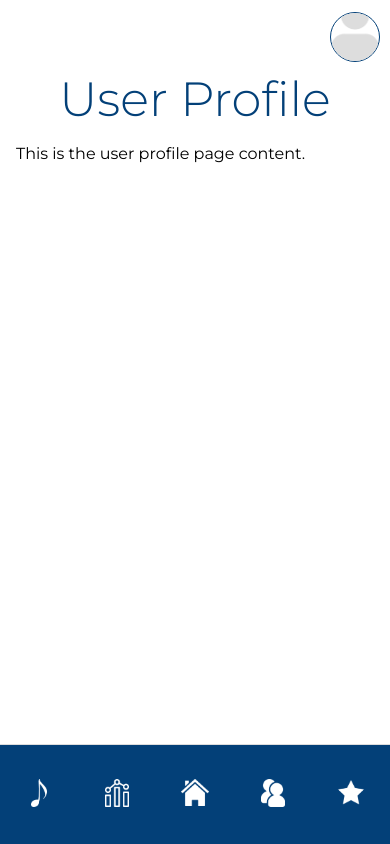
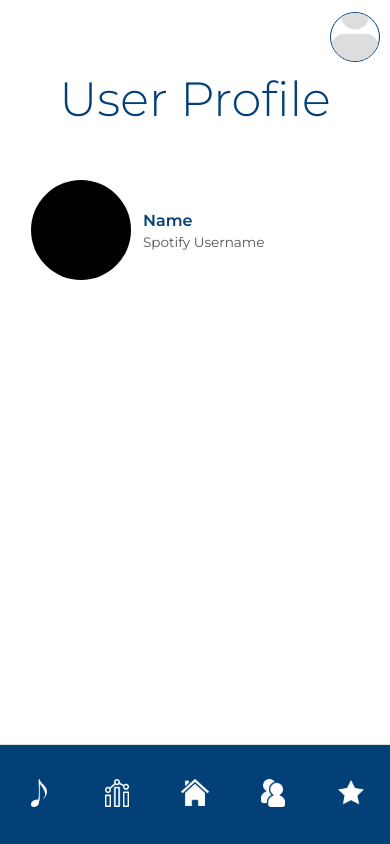
Before and after one commit to 21vincentchu/spotify-music-app, a React (Create React App) app in the folder frontend/reverb-client/: page /profile in a window 390 px wide. Built offline with nearby package versions, Linux system fonts and the light colour scheme; no server answers.

Commit message:
Editing Mobile Layouts

```diff
--- a/frontend/reverb-client/src/pages/mobile/HomeMobile.js
+++ b/frontend/reverb-client/src/pages/mobile/HomeMobile.js
@@ -11,7 +11,7 @@ const HomeMobile = () => {
         {/* ===== Featured Recommendations ===== */}
         <div className="scroll-section">
             <section className="home-featured">
-                      <h2>Featured Stats</h2>
+                      <h2>Top Songs</h2>
                       <p className="subtext">Songs You've Been Loving</p>
 
                       <div className="grid-wrapper">
@@ -92,8 +92,85 @@ const HomeMobile = () => {
 
         <div className="scroll-section">
             <section className="home-featured">
-                      <h2>Featured Reccomendations</h2>
+                      <h2>Featured Recomendations</h2>
                       <p className="subtext">Your friends want you to listen to...</p>
+
+                      <div className="grid-wrapper">
+                        <div className="responsive-grid">
+                          <div className="song-info-box">
+                            <div className="circle"></div>
+                            <div className="song-text">
+                              <p className="song-title">Lost in Japan</p>
+                              <p className="song-artist">Shawn Mendes</p>
+                              <p className="song-genre">Pop</p>
+                            </div>
+                          </div>
+
+                          <div className="song-info-box">
+                            <div className="circle"></div>
+                            <div className="song-text">
+                              <p className="song-title">Levitating</p>
+                              <p className="song-artist">Dua Lipa</p>
+                              <p className="song-genre">Dance</p>
+                            </div>
+                          </div>
+                          <div className="song-info-box">
+                            <div className="circle"></div>
+                            <div className="song-text">
+                              <p className="song-title">Heat Waves</p>
+                              <p className="song-artist">Glass Animals</p>
+                              <p className="song-genre">Indie Pop</p>
+                            </div>
+                          </div>
+                          <div className="song-info-box">
+                            <div className="circle"></div>
+                            <div className="song-text">
+                              <p className="song-title">Heat Waves</p>
+                              <p className="song-artist">Glass Animals</p>
+                              <p className="song-genre">Indie Pop</p>
+                            </div>
+                          </div>
+                          <div className="song-info-box">
+                            <div className="circle"></div>
+                            <div className="song-text">
+                              <p className="song-title">Levitating</p>
+                              <p className="song-artist">Dua Lipa</p>
+                              <p className="song-genre">Dance</p>
+                            </div>
+                          </div>
+                          <div className="song-info-box">
+                            <div className="circle"></div>
+                            <div className="song-text">
+                              <p className="song-title">Levitating</p>
+                              <p className="song-artist">Dua Lipa</p>
+                              <p className="song-genre">Dance</p>
+                            </div>
+                          </div>
+                          <div className="song-info-box">
+                            <div className="circle"></div>
+                            <div className="song-text">
+                              <p className="song-title">Levitating</p>
+                              <p className="song-artist">Dua Lipa</p>
+                              <p className="song-genre">Dance</p>
+                            </div>
+                          </div>
+                          <div className="song-info-box">
+                            <div className="circle"></div>
+                            <div className="song-text">
+                              <p className="song-title">Levitating</p>
+                              <p className="song-artist">Dua Lipa</p>
+                              <p className="song-genre">Dance</p>
+                            </div>
+                          </div>
+                        </div>
+                      </div>
+                    </section>
+
+        </div>
+        <div className="scroll-section">
+            <section className="home-featured">
+                      <h2>Recent Statistics</h2>
+                      <p className="subtext">Your Featured Trends</p>
 
                       <div className="grid-wrapper">
                         <div className="responsive-grid">
--- a/frontend/reverb-client/src/pages/shared/UserPage.js
+++ b/frontend/reverb-client/src/pages/shared/UserPage.js
@@ -2,7 +2,13 @@ function UserPage() {
     return (
     <div>
         <h1>User Profile</h1>
-        <p>This is the user profile page content.</p>
+        <div className="user-info-box">
+                            <div className="circle"></div>
+                            <div className="profile-info">
+                              <p className="user-name">Name</p>
+                              <p className="spotify-user-name">Spotify Username</p>
+                            </div>
+                          </div>
     </div>
     );
 }
--- a/frontend/reverb-client/src/styles/Mobile.css
+++ b/frontend/reverb-client/src/styles/Mobile.css
@@ -8,6 +8,47 @@
   background-color: #ffffff;
   overflow: hidden;
 }
+
+/* User Profile */
+.user-info-box {
+  display: flex;
+  align-items: center;
+  gap: 12px;
+  padding: 40px 15px;
+  border-radius: 0px;
+}
+
+.user-info-box .circle {
+  flex-shrink: 0;
+  width: 100px;
+  height: 100px;
+  border-radius: 50%;
+  background-color: #000;
+}
+
+.profile-info {
+  display: flex;
+  flex-direction: column;
+  justify-content: center;
+  overflow: hidden;
+}
+
+.user-name {
+  font-weight: 600;
+  font-size: 1rem;
+  margin: 0 0 4px 0;
+  color: #034078;
+  white-space: nowrap;
+  overflow: hidden;
+  text-overflow: ellipsis;
+}
+
+.spotify-user-name {
+  font-size: 0.85rem;
+  color: #555;
+  margin: 0;
+}
+
 
 /* Scrollable content area */
 .mobile-content {
```
